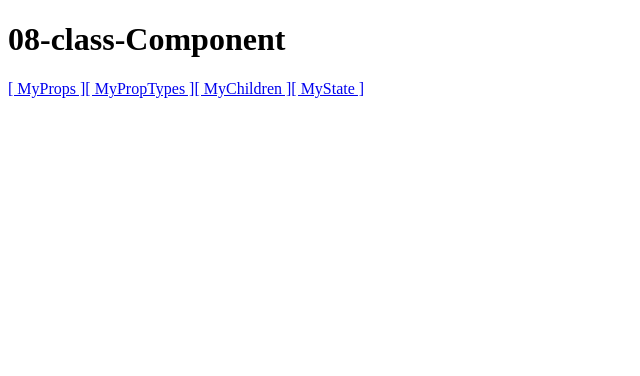
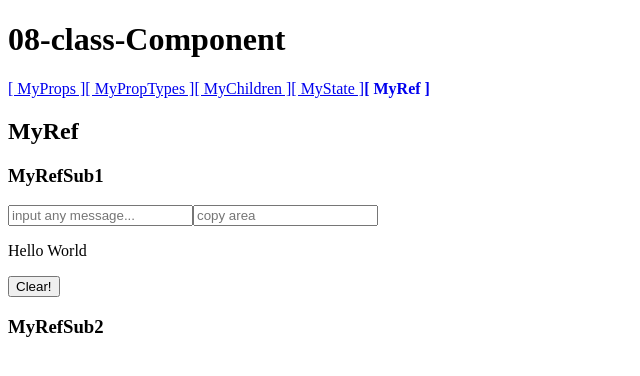
Before and after one commit to sujinlove/react_study, a React (Create React App) app in the folder react08_class_component/: page /myref in a window 1280 px wide. Shown: the top 376 px of the page, without its empty margins (0-640 px from the left). Built offline with nearby package versions, Linux system fonts and the light colour scheme.

Commit message:
hook - useState & useRef => class component

```diff
--- a/react08_class_component/src/App.js
+++ b/react08_class_component/src/App.js
@@ -7,6 +7,7 @@ import MyPropTypes from "./components/MyPropTypes";
 import MyChildren from "./components/MyChildren";
 
 import MyState from "./components/MyState"; // hook 의 useState component
+import MyRef from "./components/MyRef";
 
 class App extends React.Component {
   // Inline CSS 를 리턴하기 위한 getter 함수 정의
@@ -40,11 +41,16 @@ class App extends React.Component {
           [ MyState ]
         </NavLink>
 
+        <NavLink activeStyle={this.myStyle} to="/myref">
+          [ MyRef ]
+        </NavLink>
+
         <Switch>
           <Route path="/myprops" component={MyProps} />
           <Route path="/myproptypes" component={MyPropTypes} />
           <Route path="/mychidren" component={MyChildren} />
           <Route path="/mystate" component={MyState} />
+          <Route path="/myref" component={MyRef} />
 
           <Route path="/" />
         </Switch>
--- /dev/null
+++ b/react08_class_component/src/components/MyRef.js
@@ -0,0 +1,19 @@
+// rcc
+import React, { Component } from "react";
+
+import MyRefSub1 from "./MyRefSub1";
+import MyRefSub2 from "./MyRefSub2";
+
+class MyRef extends Component {
+  render() {
+    return (
+      <div>
+        <h2>MyRef</h2>
+        <MyRefSub1 />
+        <MyRefSub2 />
+      </div>
+    );
+  }
+}
+
+export default MyRef;
--- /dev/null
+++ b/react08_class_component/src/components/MyRefSub1.js
@@ -0,0 +1,64 @@
+import React, { Component } from "react";
+
+class MyRefSub1 extends Component {
+  // 상태값
+  state = {
+    myMessage: "Hello World"
+  };
+
+  // createRef() 함수를 통해 참조변수를 생성
+  myInputAreaRef = React.createRef();
+  myCopyAreaRef = React.createRef();
+
+  render() {
+    // 상태값을 비구조 문법으로 분리해 낸다.
+    let { myMessage } = this.state;
+
+    return (
+      <div>
+        <h3>MyRefSub1</h3>
+
+        {/* ref 속성을 통해 myInputAreaRef 이라는 참조변수를 연결 */}
+        <input
+          type="text"
+          ref={this.myInputAreaRef}
+          placeholder="input any message..."
+          onChange={e => {
+            // 상태값 갱신
+            myMessage = e.target.value;
+            this.setState({ myMessage });
+
+            // React.createRef()를 통해 생성한 참조변수는
+            // current 라는 속성을 통해서 DOM에 접근한다.
+            this.myCopyAreaRef.current.value = myMessage;
+          }}
+        />
+
+        {/* createRef() 함수로 생성한 참조변수를 연결 */}
+        <input
+          type="text"
+          ref={this.myCopyAreaRef}
+          placeholder="copy area"
+          readOnly
+        />
+
+        <p>{myMessage}</p>
+
+        <button
+          type="button"
+          onClick={e => {
+            myMessage = "";
+            this.setState({ myMessage });
+
+            this.myInputAreaRef.current.value = "";
+            this.myCopyAreaRef.current.value = "";
+          }}
+        >
+          Clear!
+        </button>
+      </div>
+    );
+  }
+}
+
+export default MyRefSub1;
--- /dev/null
+++ b/react08_class_component/src/components/MyRefSub2.js
@@ -0,0 +1,13 @@
+import React, { Component } from "react";
+
+class MyRefSub2 extends Component {
+  render() {
+    return (
+      <div>
+        <h3>MyRefSub2</h3>
+      </div>
+    );
+  }
+}
+
+export default MyRefSub2;
```
